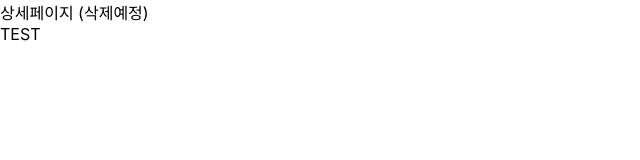
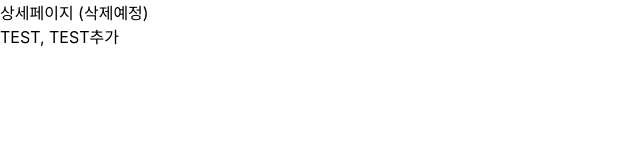
Before and after one commit to soyeon102/worry-share-project, a React (Create React App) app: page /detail/1 in a window 1280 px wide. Shown: the top 160 px of the page, without its empty margins (0-640 px from the left). Built offline with nearby package versions, Linux system fonts and the light colour scheme.

Commit message:
TEST추가를 추가

```diff
--- a/src/components/pages/DetailPage.jsx
+++ b/src/components/pages/DetailPage.jsx
@@ -8,7 +8,7 @@ const DetailPage = () => {
       <WorryDetail />
       <WorryComment />
       <div>상세페이지 (삭제예정)</div>
-      <div> TEST </div>
+      <div> TEST, TEST추가</div>
     </Layout>
   );
 };
```
